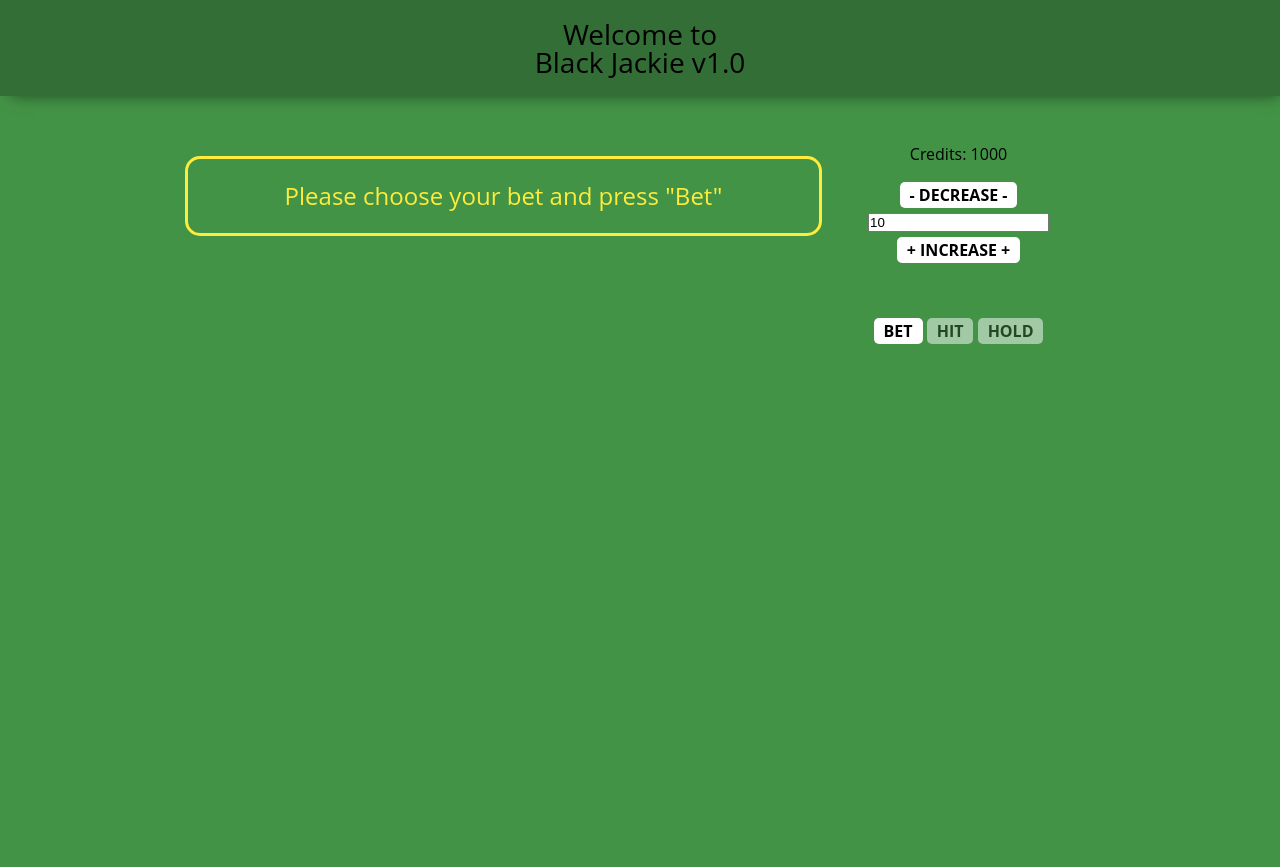
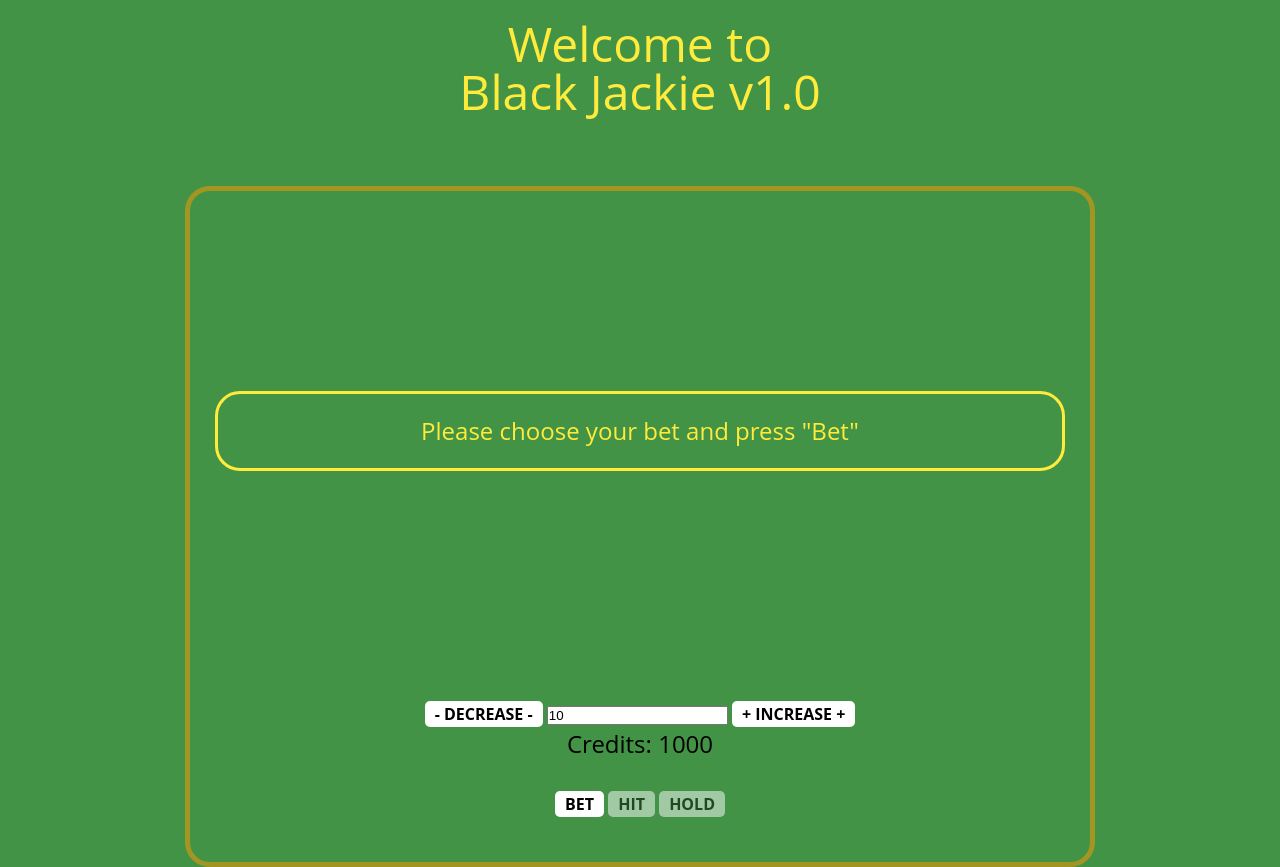
Before and after one commit to orosro/blackjackie, a plain HTML site: page index.html in a window 1280 px wide. Before the commit the page ends 800 px from the top, so only its background shows below. Drawn offline with Linux system fonts and the light colour scheme.

Commit message:
BlackJackie v1.2 Alpha

```diff
--- a/css/style.scss
+++ b/css/style.scss
@@ -2,11 +2,35 @@
 
 @import 'framework';
 
+$basefont: 'Open Sans';
+$basesize: 16px;
+$h1size: 3rem;
+$h3size: 1.5rem;
+
+$yellow: #ffeb3b;
+
+$borderRadius: 25px;
 
 body {
     background: #439346;
-    font-family: 'Open Sans';
-    font-size: 16px;
+    font-family: $basefont;
+    font-size: $basesize;
+
+    -webkit-touch-callout: none;
+    -webkit-user-select: none;
+    -khtml-user-select: none;
+    -moz-user-select: none;
+    -ms-user-select: none;
+    user-select: none;
+}
+
+h1 {
+    font-size: $h1size;
+    color: $yellow;
+}
+
+h3 {
+font-size: $h3size;
 }
 
 
@@ -49,35 +73,33 @@ body {
     width: 100%;
     max-width: 910px;
     margin: 0 auto;
+
+    border: 5px solid #a29522;
+    padding: 25px;
+    border-radius: $borderRadius;
 }
 
 .titleHolder {
     text-align: center;
     margin-bottom: 50px;
     padding: 20px;
-    background: #326e35;
-
-    -webkit-box-shadow: 5px 5px 15px -6px rgba(0,0,0,0.54);
-        -moz-box-shadow: 5px 5px 15px -6px rgba(0,0,0,0.54);
-        box-shadow: 5px 5px 15px -6px rgba(0,0,0,0.54);
-    h1 {
-        font-size: 28px;
-    }
 }
 
-
+.gameHolder {
+    margin-bottom: 50px;
+}
 
 
 .cardsHolder {
     width: 100%;
     clear: both;
     text-align:     center;
+    min-height: 165px;
     ul {
         width: 100%;
         li {
             display: inline-block;
             margin-right: 10px;
-            // display: none;
         }
     }
 
@@ -102,8 +124,8 @@ body {
 
 .statusTxt {
     margin: 10px 0;
-    border: 3px solid #FFEB3B;
-    border-radius: 15px;
+    border: 3px solid $yellow;
+    border-radius: $borderRadius;
     text-align: center;
     font-size: 1.5rem;
     color: #FFEB3B;
@@ -112,7 +134,7 @@ body {
 
 .gameControls {
     text-align: center;
-    padding: 50px 0;
+    padding: 20px 0;
 
 }
 
@@ -126,3 +148,13 @@ body {
         margin: 5px auto;
     }
 }
+
+.bankerScoreHolder,
+.playerScoreHolder {
+    color: #ffeb3b;
+    font-size: 1.5rem;
+    display: inline-block;
+    padding: 10px;
+    margin: 5px;
+
+}
--- a/index.html
+++ b/index.html
@@ -20,8 +20,8 @@
     </header>
     <main>
     <div class="wrapper">
-        <div class="row">
-            <div class="col-md-70">
+        <div class="row gameHolder">
+            <div class="col-md-100">
                 <div class="cardsHolder bankerCards">
                     <ul class="bankerCardsList"></ul>
                     <div class="bankerScoreHolder">00</div>
@@ -29,22 +29,20 @@
                 <div class="statusTxt">
                     <span>Player wins!</span>
                 </div>
-
-
                 <div class="cardsHolder playerCards active">
                 <div class="playerScoreHolder">00</div>
                     <ul class="playerCardsList"></ul>
                 </div>
-
             </div>
-            <div class="col-md-30 ">
+        </div>
+        <div class="row">
+            <div class="col-md-100 ">
                 <div class="scoreInfo">
                     <div>
-                        <h3>Credits: <span class="scoreInfoTxt"></span></h3>
-
                         <span class="btn betDecrease">- Decrease -</span>
                         <input readonly type="text"  class="betInfo" value="">
                         <span class="btn betIncrease">+ Increase +</span>
+                        <h3>Credits: <span class="scoreInfoTxt"></span></h3>
                     </div>
                 </div>
 
--- a/js/app.js
+++ b/js/app.js
@@ -219,7 +219,7 @@ function blackJackie(){
             setTimeout(function(){
                 self.gS = 100;
                 self.updateGS();
-            },3000);
+            },1500);
         }
     }
 
```
Also changed, not shown: css/style.css, 1 other file.
